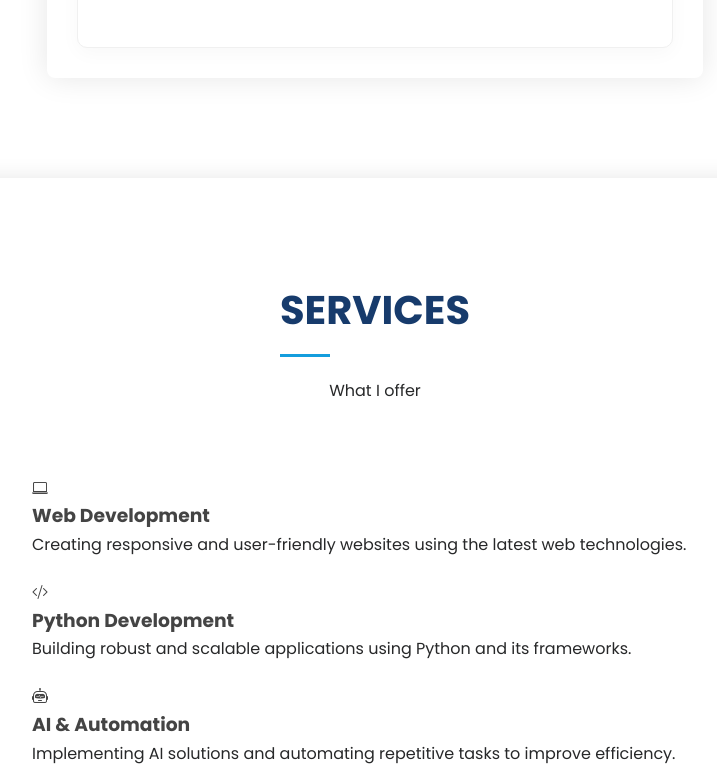
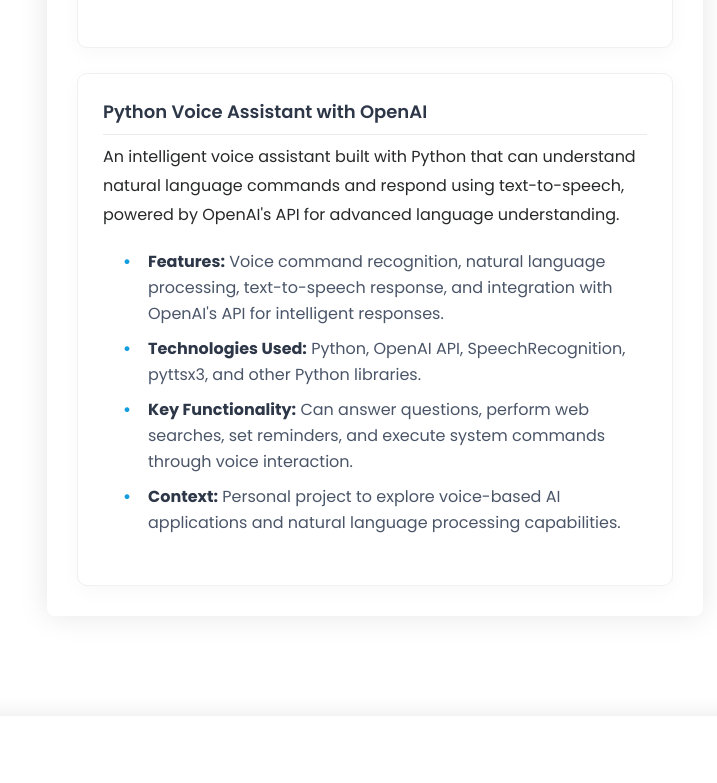
Before and after one commit to Srinivas5773/My-Portfolio-, a plain HTML site: page index.html in a window 1280 px wide. Shown: the part 9069-9852 px from the top of the page, without its empty margins (415-1132 px from the left). Drawn offline with nearby package versions, Linux system fonts and the light colour scheme.

Commit message:
Update index.html

```diff
--- a/index.html
+++ b/index.html
@@ -422,6 +422,16 @@
                                 <li><strong>Context:</strong> Personal project to explore the capabilities of workflow automation and AI APIs in practical, real-world applications.</li>
                             </ul>
                         </div>
+                         <div class="project-item">
+                            <h4>Python Voice Assistant with OpenAI</h4>
+                            <p class="project-description">An intelligent voice assistant built with Python that can understand natural language commands and respond using text-to-speech, powered by OpenAI's API for advanced language understanding.</p>
+                            <ul class="project-features">
+                                <li><strong>Features:</strong> Voice command recognition, natural language processing, text-to-speech response, and integration with OpenAI's API for intelligent responses.</li>
+                                <li><strong>Technologies Used:</strong> Python, OpenAI API, SpeechRecognition, pyttsx3, and other Python libraries.</li>
+                                <li><strong>Key Functionality:</strong> Can answer questions, perform web searches, set reminders, and execute system commands through voice interaction.</li>
+                                <li><strong>Context:</strong> Personal project to explore voice-based AI applications and natural language processing capabilities.</li>
+                            </ul>
+                        </div>
                 </div>
             </section>
 
```
